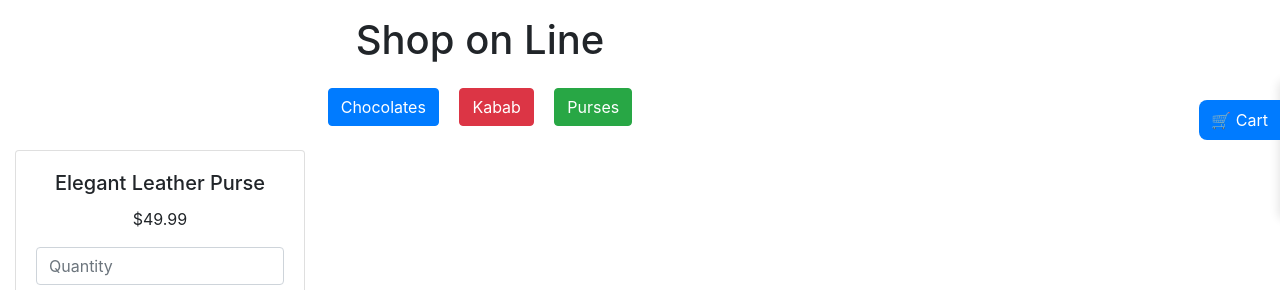
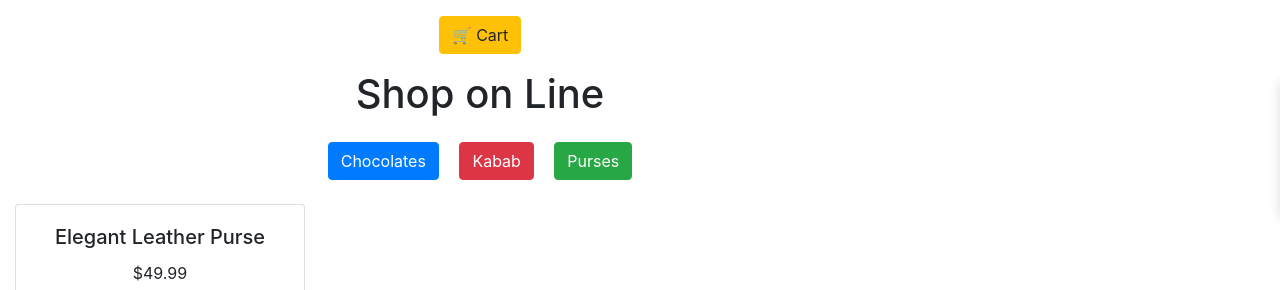
Before and after one commit to Siddiqui54321/myweb, a plain HTML site: page moon-info.html in a window 1280 px wide. Shown: the top 290 px of the page. Drawn offline with Linux system fonts and the light colour scheme.

Commit message:
Cart at Top
Updated cart toggle button to be part of normal flow and added a new button above the heading. Adjusted sections for chocolates, purses, and kababs to improve layout and organization.

```diff
--- a/moon-info.html
+++ b/moon-info.html
@@ -38,14 +38,9 @@
     #cart-sidebar.collapsed {
         transform: translateX(100%);
     }
+
     #cart-toggle {
-        position: fixed;
-        top: 100px;
-        right: 0;
-        background: #007bff;
-        color: white;
-        padding: 8px 12px;
-        border-radius: 8px 0 0 8px;
+        /* No fixed position, part of normal flow */
         cursor: pointer;
         z-index: 1001;
     }
@@ -125,8 +120,6 @@ window.onload = function(){
 </head>
 <body>
 
-<div id="cart-toggle" onclick="toggleCart()">🛒 Cart</div>
-
 <div id="cart-sidebar" class="collapsed">
     <h4>🛒 Your Cart</h4>
     <ul id="cart-items" class="list-group mb-2"></ul>
@@ -138,6 +131,11 @@ window.onload = function(){
 </div>
 
 <div class="container mt-3">
+    <!-- Cart Button Above Heading -->
+    <div class="text-center mb-3">
+        <button id="cart-toggle" class="btn btn-warning" onclick="toggleCart()">🛒 Cart</button>
+    </div>
+
     <h1 class="text-center mb-4">Shop on Line</h1>
 
     <div class="text-center mb-4">
```
Lines whose indentation alone changed are shown as unchanged.
